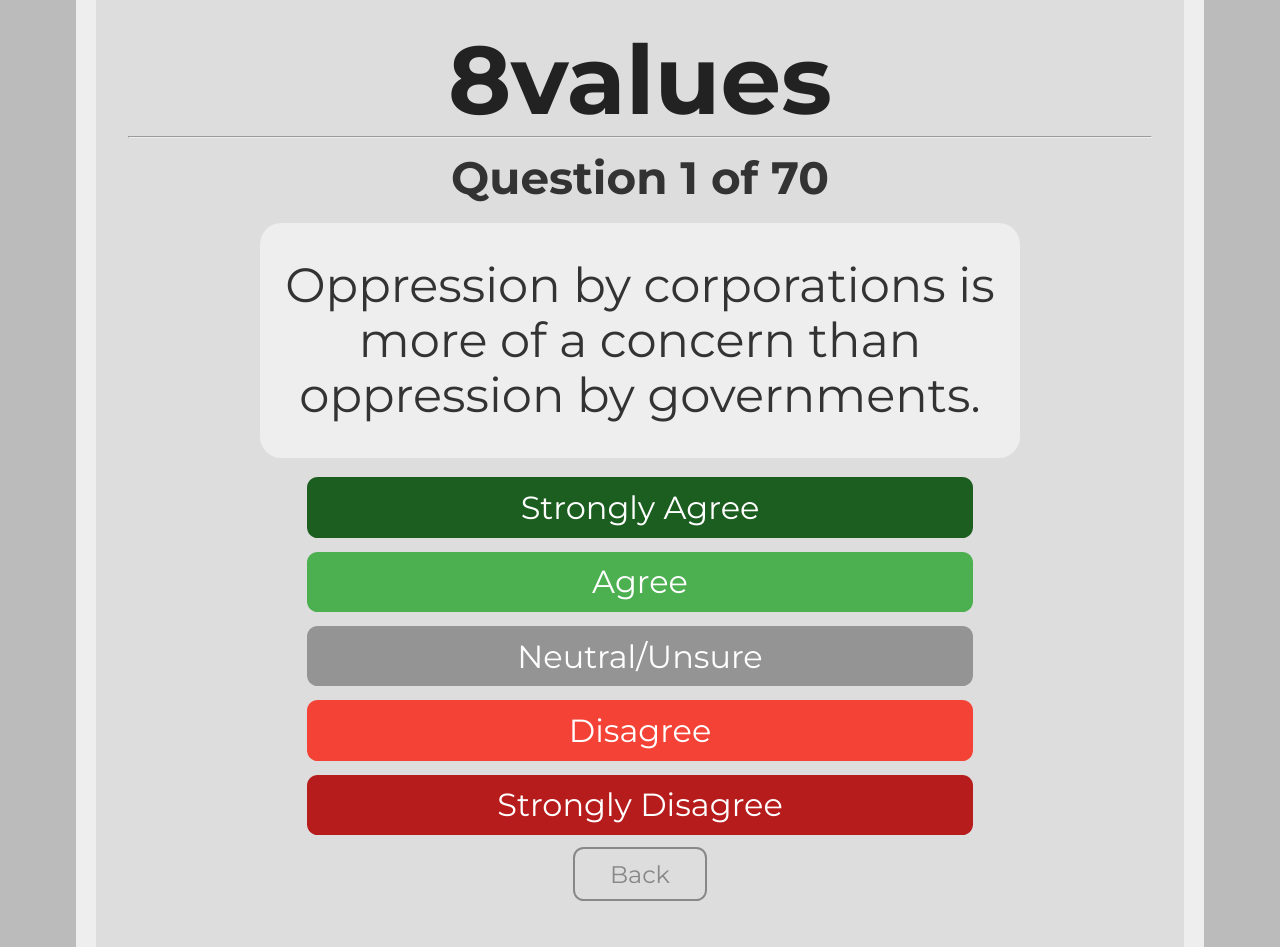
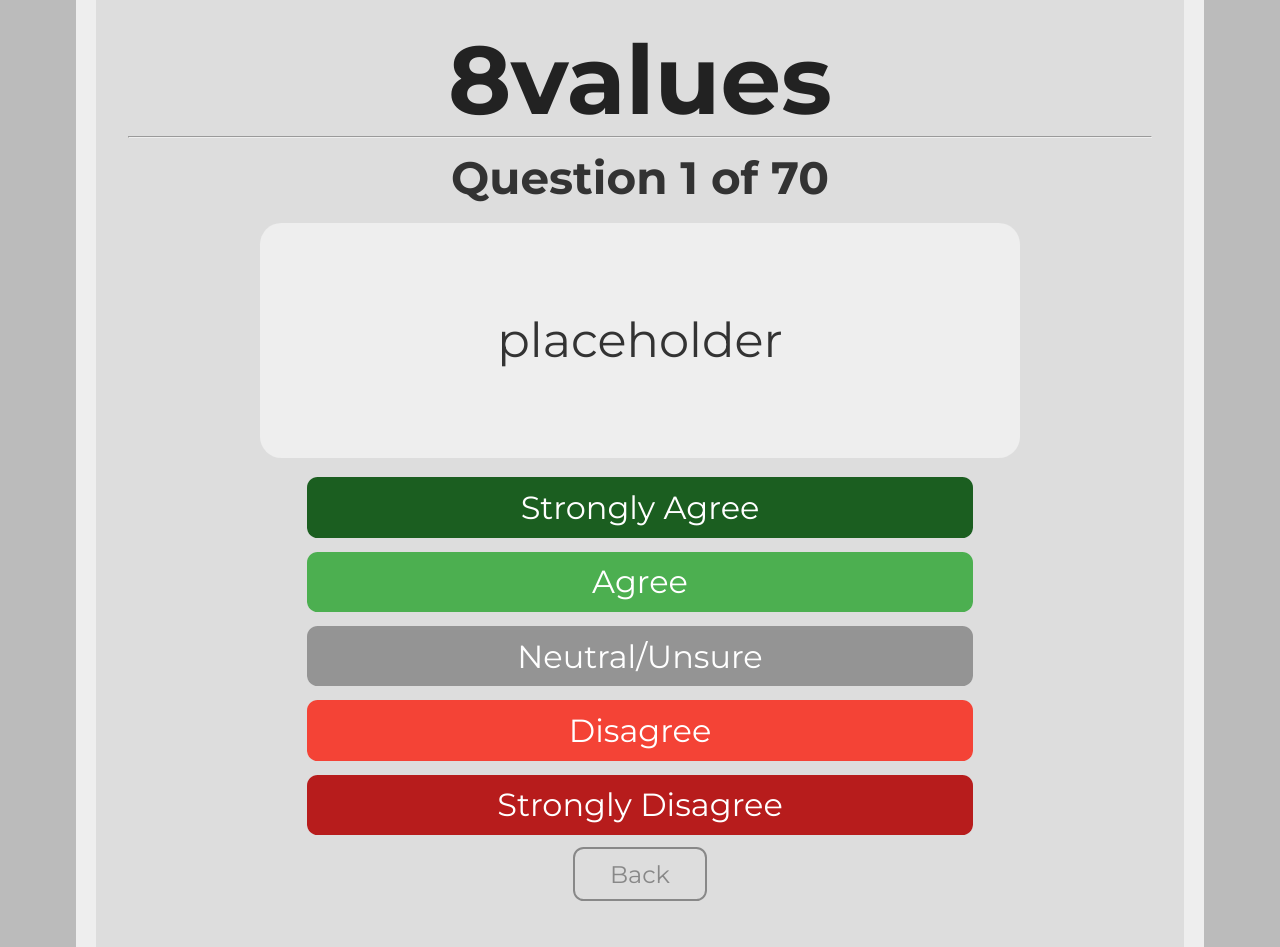
Before and after one commit to transvalues/transvalues.github.io, a plain HTML site: page quiz.html in a window 1280 px wide. Drawn offline with Linux system fonts and the light colour scheme.

Commit message:
dtsnreat

```diff
--- a/questions.js
+++ b/questions.js
@@ -1,6 +1,6 @@
 questions = [
     {
-        "question": "Oppression by corporations is more of a concern than oppression by governments.",
+        "question": "placeholder",
         "effect": {
             "econ": 10,
             "dipl": 0,
@@ -9,7 +9,7 @@ questions = [
         }
     },
     {
-        "question": "It is necessary for the government to intervene in the economy to protect consumers.",
+        "question": "placeholder",
         "effect": {
             "econ": 10,
             "dipl": 0,
@@ -18,7 +18,7 @@ questions = [
         }
     },
     {
-        "question": "The freer the markets, the freer the people.",
+        "question": "placeholder",
         "effect": {
             "econ": -10,
             "dipl": 0,
@@ -27,7 +27,7 @@ questions = [
         }
     },
     {
-        "question": "It is better to maintain a balanced budget than to ensure welfare for all citizens.",
+        "question": "placeholder",
         "effect": {
             "econ": -10,
             "dipl": 0,
@@ -36,7 +36,7 @@ questions = [
         }
     },
     {
-        "question": "Publicly-funded research is more beneficial to the people than leaving it to the market.",
+        "question": "placeholder",
         "effect": {
             "econ": 10,
             "dipl": 0,
@@ -45,7 +45,7 @@ questions = [
         }
     },
     {
-        "question": "Tariffs on international trade are important to encourage local production.",
+        "question": "placeholder",
         "effect": {
             "econ": 5,
             "dipl": 0,
@@ -54,7 +54,7 @@ questions = [
         }
     },
     {
-        "question": "From each according to his ability, to each according to his needs.",
+        "question": "placeholder",
         "effect": {
             "econ": 10,
             "dipl": 0,
@@ -63,7 +63,7 @@ questions = [
         }
     },
     {
-        "question": "It would be best if social programs were abolished in favor of private charity.",
+        "question": "placeholder",
         "effect": {
             "econ": -10,
             "dipl": 0,
@@ -72,7 +72,7 @@ questions = [
         }
     },
     {
-        "question": "Taxes should be increased on the rich to provide for the poor.",
+        "question": "placeholder",
         "effect": {
             "econ": 10,
             "dipl": 0,
@@ -81,7 +81,7 @@ questions = [
         }
     },
     {
-        "question": "Inheritance is a legitimate form of wealth.",
+        "question": "placeholder",
         "effect": {
             "econ": -10,
             "dipl": 0,
@@ -90,7 +90,7 @@ questions = [
         }
     },
     {
-        "question": "Basic utilities like roads and electricity should be publicly owned.",
+        "question": "placeholder",
         "effect": {
             "econ": 10,
             "dipl": 0,
@@ -99,7 +99,7 @@ questions = [
         }
     },
     {
-        "question": "Government intervention is a threat to the economy.",
+        "question": "placeholder",
         "effect": {
             "econ": -10,
             "dipl": 0,
@@ -108,7 +108,7 @@ questions = [
         }
     },
     {
-        "question": "Those with a greater ability to pay should receive better healthcare.",
+        "question": "placeholder",
         "effect": {
             "econ": -10,
             "dipl": 0,
@@ -117,7 +117,7 @@ questions = [
         }
     },
     {
-        "question": "Quality education is a right of all people.",
+        "question": "placeholder",
         "effect": {
             "econ": 10,
             "dipl": 0,
@@ -126,7 +126,7 @@ questions = [
         }
     },
     {
-        "question": "The means of production should belong to the workers who use them.",
+        "question": "placeholder",
         "effect": {
             "econ": 10,
             "dipl": 0,
@@ -135,7 +135,7 @@ questions = [
         }
     },
     {
-        "question": "The United Nations should be abolished.",
+        "question": "placeholder",
         "effect": {
             "econ": 0,
             "dipl": -10,
@@ -144,7 +144,7 @@ questions = [
         }
     },
     {
-        "question": "Military action by our nation is often necessary to protect it.",
+        "question": "placeholder",
         "effect": {
             "econ": 0,
             "dipl": -10,
@@ -153,7 +153,7 @@ questions = [
         }
     },
     {
-        "question": "I support regional unions, such as the European Union.",
+        "question": "placeholder",
         "effect": {
             "econ": -5,
             "dipl": 10,
@@ -162,7 +162,7 @@ questions = [
         }
     },
     {
-        "question": "It is important to maintain our national sovereignty.",
+        "question": "placeholder",
         "effect": {
             "econ": 0,
             "dipl": -10,
@@ -171,7 +171,7 @@ questions = [
         }
     },
     {
-        "question": "A united world government would be beneficial to mankind.",
+        "question": "placeholder",
         "effect": {
             "econ": 0,
             "dipl": 10,
@@ -180,7 +180,7 @@ questions = [
         }
     },
     {
-        "question": "It is more important to retain peaceful relations than to further our strength.",
+        "question": "placeholder",
         "effect": {
             "econ": 0,
             "dipl": 10,
@@ -189,7 +189,7 @@ questions = [
         }
     },
     {
-        "question": "Wars do not need to be justified to other countries.",
+        "question": "placeholder",
         "effect": {
             "econ": 0,
             "dipl": -10,
@@ -198,7 +198,7 @@ questions = [
         }
     },
     {
-        "question": "Military spending is a waste of money.",
+        "question": "placeholder",
         "effect": {
             "econ": 0,
             "dipl": 10,
@@ -207,7 +207,7 @@ questions = [
         }
     },
     {
-        "question": "International aid is a waste of money.",
+        "question": "placeholder",
         "effect": {
             "econ": -5,
             "dipl": -10,
@@ -216,7 +216,7 @@ questions = [
         }
     },
     {
-        "question": "My nation is great.",
+        "question": "placeholder",
         "effect": {
             "econ": 0,
             "dipl": -10,
@@ -225,7 +225,7 @@ questions = [
         }
     },
     {
-        "question": "Research should be conducted on an international scale.",
+        "question": "placeholder",
         "effect": {
             "econ": 0,
             "dipl": 10,
@@ -234,7 +234,7 @@ questions = [
         }
     },
     {
-        "question": "Governments should be accountable to the international community.",
+        "question": "placeholder",
         "effect": {
             "econ": 0,
             "dipl": 10,
@@ -243,7 +243,7 @@ questions = [
         }
     },
     {
-        "question": "Even when protesting an authoritarian government, violence is not acceptable.",
+        "question": "placeholder",
         "effect": {
             "econ": 0,
             "dipl": 5,
@@ -252,7 +252,7 @@ questions = [
         }
     },
     {
-        "question": "My religious values should be spread as much as possible.",
+        "question": "placeholder",
         "effect": {
             "econ": 0,
             "dipl": -5,
@@ -261,7 +261,7 @@ questions = [
         }
     },
     {
-        "question": "Our nation's values should be spread as much as possible.",
+        "question": "placeholder",
         "effect": {
             "econ": 0,
             "dipl": -10,
@@ -270,7 +270,7 @@ questions = [
         }
     },
     {
-        "question": "It is very important to maintain law and order.",
+        "question": "placeholder",
         "effect": {
             "econ": 0,
             "dipl": -5,
@@ -279,7 +279,7 @@ questions = [
         }
     },
     {
-        "question": "The general populace makes poor decisions.",
+        "question": "placeholder",
         "effect": {
             "econ": 0,
             "dipl": 0,
@@ -288,7 +288,7 @@ questions = [
         }
     },
     {
-        "question": "Physician-assisted suicide should be legal.",
+        "question": "placeholder",
         "effect": {
             "econ": 0,
             "dipl": 0,
@@ -297,7 +297,7 @@ questions = [
         }
     },
     {
-        "question": "The sacrifice of some civil liberties is necessary to protect us from acts of terrorism.",
+        "question": "placeholder",
         "effect": {
             "econ": 0,
             "dipl": 0,
@@ -306,7 +306,7 @@ questions = [
         }
     },
     {
-        "question": "Government surveillance is necessary in the modern world.",
+        "question": "placeholder",
         "effect": {
             "econ": 0,
             "dipl": 0,
@@ -315,7 +315,7 @@ questions = [
         }
     },
     {
-        "question": "The very existence of the state is a threat to our liberty.",
+        "question": "placeholder",
         "effect": {
             "econ": 0,
             "dipl": 0,
@@ -324,7 +324,7 @@ questions = [
         }
     },
     {
-        "question": "Regardless of political opinions, it is important to side with your country.",
+        "question": "placeholder",
         "effect": {
             "econ": 0,
             "dipl": -10,
@@ -333,7 +333,7 @@ questions = [
         }
     },
     {
-        "question": "All authority should be questioned.",
+        "question": "placeholder",
         "effect": {
             "econ": 0,
             "dipl": 0,
@@ -342,7 +342,7 @@ questions = [
         }
     },
     {
-        "question": "A hierarchical state is best.",
+        "question": "placeholder",
         "effect": {
             "econ": 0,
             "dipl": 0,
@@ -351,7 +351,7 @@ questions = [
         }
     },
     {
-        "question": "It is important that the government follows the majority opinion, even if it is wrong.",
+        "question": "placeholder",
         "effect": {
             "econ": 0,
             "dipl": 0,
@@ -360,7 +360,7 @@ questions = [
         }
     },
     {
-        "question": "The stronger the leadership, the better.",
+        "question": "placeholder",
         "effect": {
             "econ": 0,
             "dipl": -10,
@@ -369,7 +369,7 @@ questions = [
         }
     },
     {
-        "question": "Democracy is more than a decision-making process.",
+        "question": "placeholder",
         "effect": {
             "econ": 0,
             "dipl": 0,
@@ -378,7 +378,7 @@ questions = [
         }
     },
     {
-        "question": "Environmental regulations are essential.",
+        "question": "placeholder",
         "effect": {
             "econ": 5,
             "dipl": 0,
@@ -387,7 +387,7 @@ questions = [
         }
     },
     {
-        "question": "A better world will come from automation, science, and technology.",
+        "question": "placeholder",
         "effect": {
             "econ": 0,
             "dipl": 0,
@@ -396,7 +396,7 @@ questions = [
         }
     },
     {
-        "question": "Children should be educated in religious or traditional values.",
+        "question": "placeholder",
         "effect": {
             "econ": 0,
             "dipl": 0,
@@ -405,7 +405,7 @@ questions = [
         }
     },
     {
-        "question": "Traditions are of no value on their own.",
+        "question": "placeholder",
         "effect": {
             "econ": 0,
             "dipl": 0,
@@ -414,7 +414,7 @@ questions = [
         }
     },
     {
-        "question": "Religion should play a role in government.",
+        "question": "placeholder",
         "effect": {
             "econ": 0,
             "dipl": 0,
@@ -423,7 +423,7 @@ questions = [
         }
     },
     {
-        "question": "Churches should be taxed the same way other institutions are taxed.",
+        "question": "placeholder",
         "effect": {
             "econ": 5,
             "dipl": 0,
@@ -432,7 +432,7 @@ questions = [
         }
     },
     {
-        "question": "Climate change is currently one of the greatest threats to our way of life.",
+        "question": "placeholder",
         "effect": {
             "econ": 0,
             "dipl": 0,
@@ -441,7 +441,7 @@ questions = [
         }
     },
     {
-        "question": "It is important that we work as a united world to combat climate change.",
+        "question": "placeholder",
         "effect": {
             "econ": 0,
             "dipl": 10,
@@ -450,7 +450,7 @@ questions = [
         }
     },
     {
-        "question": "Society was better many years ago than it is now.",
+        "question": "placeholder",
         "effect": {
             "econ": 0,
             "dipl": 0,
@@ -459,7 +459,7 @@ questions = [
         }
     },
     {
-        "question": "It is important that we maintain the traditions of our past.",
+        "question": "placeholder",
         "effect": {
             "econ": 0,
             "dipl": 0,
@@ -468,7 +468,7 @@ questions = [
         }
     },
     {
-        "question": "It is important that we think in the long term, beyond our lifespans.",
+        "question": "placeholder",
         "effect": {
             "econ": 0,
             "dipl": 0,
@@ -477,7 +477,7 @@ questions = [
         }
     },
     {
-        "question": "Reason is more important than maintaining our culture.",
+        "question": "placeholder",
         "effect": {
             "econ": 0,
             "dipl": 0,
@@ -486,7 +486,7 @@ questions = [
         }
     },
     {
-        "question": "Drug use should be legalized or decriminalized.",
+        "question": "placeholder",
         "effect": {
             "econ": 0,
             "dipl": 0,
@@ -495,7 +495,7 @@ questions = [
         }
     },
     {
-        "question": "Same-sex marriage should be legal.",
+        "question": "placeholder",
         "effect": {
             "econ": 0,
             "dipl": 0,
@@ -504,7 +504,7 @@ questions = [
         }
     },
     {
-        "question": "No cultures are superior to others.",
+        "question": "placeholder",
         "effect": {
             "econ": 0,
             "dipl": 10,
@@ -513,7 +513,7 @@ questions = [
         }
     },
     {
-        "question": "Sex outside marriage is immoral.",
+        "question": "placeholder",
         "effect": {
             "econ": 0,
             "dipl": 0,
@@ -522,7 +522,7 @@ questions = [
         }
     },
     {
-        "question": "If we accept migrants at all, it is important that they assimilate into our culture.",
+        "question": "placeholder",
         "effect": {
             "econ": 0,
             "dipl": 0,
@@ -531,7 +531,7 @@ questions = [
         }
     },
     {
-        "question": "Abortion should be prohibited in most or all cases.",
+        "question": "placeholder",
         "effect": {
             "econ": 0,
             "dipl": 0,
@@ -540,7 +540,7 @@ questions = [
         }
     },
     {
-        "question": "Gun ownership should be prohibited for those without a valid reason.",
+        "question": "placeholder",
         "effect": {
             "econ": 0,
             "dipl": 0,
@@ -549,7 +549,7 @@ questions = [
         }
     },
     {
-        "question": "I support single-payer, universal healthcare.",
+        "question": "placeholder",
         "effect": {
             "econ": 10,
             "dipl": 0,
@@ -558,7 +558,7 @@ questions = [
         }
     },
     {
-        "question": "Prostitution should be illegal.",
+        "question": "placeholder",
         "effect": {
             "econ": 0,
             "dipl": 0,
@@ -567,7 +567,7 @@ questions = [
         }
     },
     {
-        "question": "Maintaining family values is essential.",
+        "question": "placeholder",
         "effect": {
             "econ": 0,
             "dipl": 0,
@@ -576,7 +576,7 @@ questions = [
         }
     },
     {
-        "question": "To chase progress at all costs is dangerous.",
+        "question": "placeholder",
         "effect": {
             "econ": 0,
             "dipl": 0,
@@ -585,7 +585,7 @@ questions = [
         }
     },
     {
-        "question": "Genetic modification is a force for good, even on humans.",
+        "question": "placeholder",
         "effect": {
             "econ": 0,
             "dipl": 0,
@@ -594,7 +594,7 @@ questions = [
         }
     },
     {
-        "question": "We should open our borders to immigration.",
+        "question": "placeholder",
         "effect": {
             "econ": 0,
             "dipl": 10,
@@ -603,7 +603,7 @@ questions = [
         }
     },
     {
-        "question": "Governments should be as concerned about foreigners as they are about their own citizens.",
+        "question": "placeholder",
         "effect": {
             "econ": 0,
             "dipl": 10,
@@ -612,7 +612,7 @@ questions = [
         }
     },
     {
-        "question": "All people - regardless of factors like culture or sexuality - should be treated equally.",
+        "question": "placeholder",
         "effect": {
             "econ": 10,
             "dipl": 10,
@@ -621,7 +621,7 @@ questions = [
         }
     },
     {
-        "question": "It is important that we further my group's goals above all others.",
+        "question": "placeholder",
         "effect": {
             "econ": -10,
             "dipl": -10,
```
Also changed, not shown: index.html (+2 -2 lines), instructions.html (+1 -1 lines), quiz.html (+0 -17 lines).
